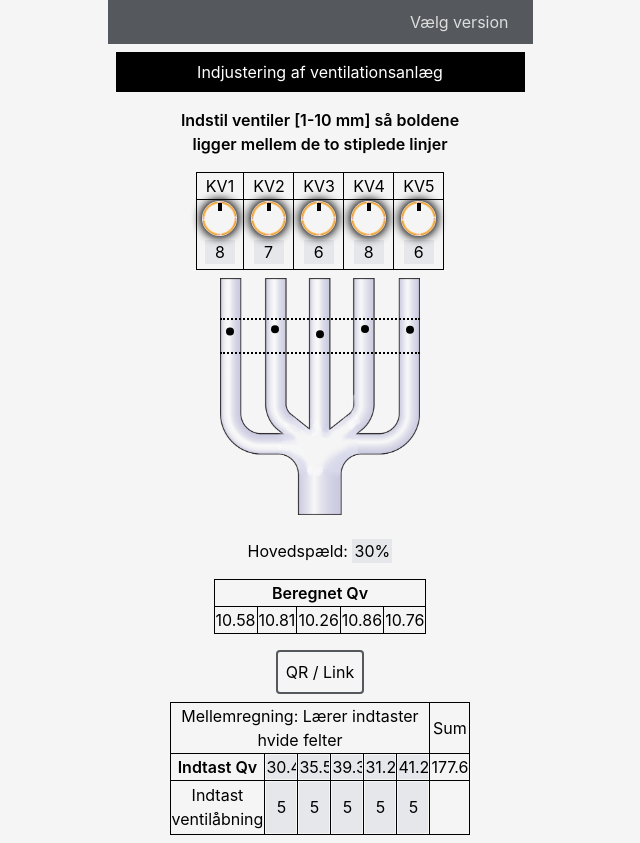
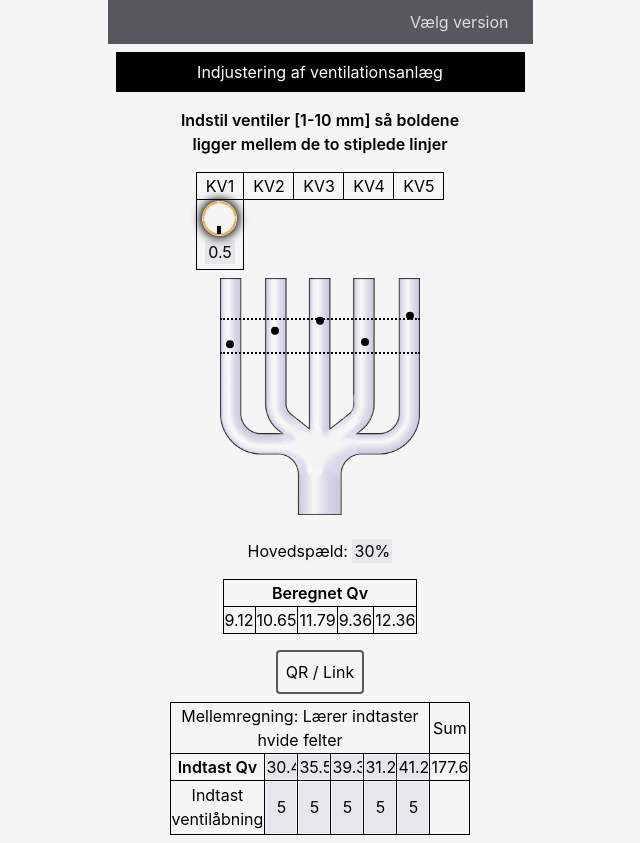
Before and after one commit to Alexander-Gronninger/CMK-vvs-app, a React (Create React App) app: page /GF2 in a window 1280 px wide. Shown: the whole page, without its empty margins (320-960 px from the left). Built offline with nearby package versions, Linux system fonts and the light colour scheme.

Commit message:
fix various issues, test new rotation method
fix background image, QR code data receive, and test new rotation functions that use event listener

```diff
--- a/src/components/ValveRotation.js
+++ b/src/components/ValveRotation.js
@@ -1,4 +1,4 @@
-import React, { useState, useRef, useContext } from "react";
+import React, { useState, useRef, useContext, useEffect } from "react";
 import GF2Context from "../context/GF2Context";
 
 /*
@@ -23,77 +23,129 @@ const ValveRotation = ({
   /* References the div which contains the image */
   const imageRef = useRef(null);
 
-  const [isMouseDown, setIsMouseDown] = useState(false);
-  const [fullRotations, setFullRotations] = useState(
-    Math.floor(GF2Data[index + 1] && GF2Data[index + 1].StudentKVOpening - 1)
-  );
+  useEffect(() => {
+    // Attach mousedown & mouseup event listener to the entire document
+    imageRef.current.addEventListener(getMouseDown(), handleMouseDown);
+    document.addEventListener(getMouseUp(), handleMouseUp);
+
+    // Clean up event listeners when the component unmounts
+    return () => {
+      // eslint-disable-next-line
+      imageRef.current.removeEventListener(getMouseDown(), handleMouseDown);
+      document.removeEventListener(getMouseUp(), handleMouseUp);
+    };
+    // eslint-disable-next-line
+  }, []);
+
+  /* Whether its desktop or phone */
+  function getMouseDown() {
+    // eslint-disable-next-line
+    if (detectMobile() == "desktop") {
+      return "mousedown";
+    } else {
+      return "touchstart";
+    }
+  }
+
+  function getMouseMove() {
+    // eslint-disable-next-line
+    if (detectMobile() == "desktop") {
+      return "mousemove";
+    } else {
+      return "touchmove";
+    }
+  }
+
+  function getMouseUp() {
+    // eslint-disable-next-line
+    if (detectMobile() == "desktop") {
+      return "mouseup";
+    } else {
+      return "touchend";
+    }
+  }
+
+  //detect for mobile devices from https://www.sitepoint.com/navigator-useragent-mobiles-including-ipad/
+  function detectMobile() {
+    var result = navigator.userAgent.match(
+      /(iphone)|(ipod)|(ipad)|(android)|(blackberry)|(windows phone)|(symbian)/i
+    );
+
+    if (result !== null) {
+      return "mobile";
+    } else {
+      return "desktop";
+    }
+  }
+
+  const [fullRotations, setFullRotations] = useState(() => {
+    const initialFullRotations = Math.floor(
+      GF2Data[index + 1] && GF2Data[index + 1].StudentKVOpening - 1
+    );
+
+    // Ensure it doesn't go below 0
+    const limitedFullRotations = Math.max(0, initialFullRotations);
+
+    // Ensure it doesn't go above 10
+    return Math.min(10, limitedFullRotations);
+  });
   const [rotation, setRotation] = useState(
     (opening - fullRotations - minOpening) * degreesPerOpening
   );
+
   const [prevAngle, setPrevAngle] = useState(
     (opening - fullRotations - minOpening) * degreesPerOpening
   );
 
-  console.log(fullRotations);
   /* image size */
   const imageSize = (size && size) || "50px";
 
-  /* When user mouseDown on the div, update the state that tracks if user is holding down their mouse */
   const handleMouseDown = (event) => {
+    /* When user mouseDown on the div, update the state that tracks if user is holding down their mouse */
     event.preventDefault();
-    setIsMouseDown(true);
+
+    document.addEventListener(getMouseMove(), handleMouseMove);
 
     /* Updated various sub-states in case opening has been modified from a different component */
-    setFullRotations(
-      Math.floor(GF2Data[index + 1] && GF2Data[index + 1].StudentKVOpening - 1)
-    );
+    setFullRotations((prevFullRotations) => {
+      const newFullRotations = Math.floor(
+        GF2Data[index + 1] && GF2Data[index + 1].StudentKVOpening - 1
+      );
+
+      // Ensure it doesn't go below 0
+      const limitedFullRotations = Math.max(0, newFullRotations);
+
+      // Ensure it doesn't go above 10
+      return Math.min(10, limitedFullRotations);
+    });
     setRotation((opening - fullRotations - minOpening) * degreesPerOpening);
     setPrevAngle((opening - fullRotations - minOpening) * degreesPerOpening);
   };
 
   const handleMouseUp = () => {
-    setIsMouseDown(false);
+    document.removeEventListener(getMouseMove(), handleMouseMove);
   };
 
   const handleMouseMove = (event) => {
-    if (!isMouseDown) return;
-
     // Calculate the new rotation value based on difference between center and mouse position
     let angle = calculateRotationAngle(event);
 
     // Calculate the number of full rotations completed
-    /* If user is going towards angle of 0, rotations is at 0, and the mouse is moving down, hit minimum limit */
-    if (prevAngle <= 30 && angle >= 330 && fullRotations === 0) {
-      console.log("MINIMUM TEST");
-      setOpening(1);
-      setIsMouseDown(false);
-      return;
-    }
-    /* If user is going towards angle of 360, rotations is at max and mouse is moving up, hit max limit */
-    if (
-      prevAngle >= 330 &&
-      angle <= 30 &&
-      fullRotations === maxOpening - minOpening - 1
-    ) {
-      console.log("MAXIMUM TEST");
-      setOpening(maxOpening);
-      setIsMouseDown(false);
-      return;
-    }
 
     /* If user is going towards angle of 0, rotations is at >0, and the mouse is moving down, decrease by 1 */
-    if (prevAngle <= 30 && angle >= 330 && fullRotations >= 0) {
+    /*     if (prevAngle >= 355 && angle <= 5) {
       console.log("Decreasing fullRotations by 1");
-      setFullRotations(fullRotations - 1);
-    }
+      setFullRotations((prevFullRotations) =>
+        Math.max(0, prevFullRotations - 1)
+      );
+    } */
+
     /* If user is going towards angle of 360, rotations is not at max and mouse is moving up, increase by 1 */
-    if (
-      prevAngle >= 330 &&
-      angle <= 30 &&
-      fullRotations <= maxOpening - minOpening - 1
-    ) {
+    if (prevAngle >= 355 && angle <= 5) {
       console.log("Increasing fullRotations by 1");
-      setFullRotations(fullRotations + 1);
+      setFullRotations((prevFullRotations) =>
+        Math.min(maxOpening, prevFullRotations + 1)
+      );
     }
 
     setRotation(angle);
@@ -134,9 +186,6 @@ const ValveRotation = ({
           height: `${imageSize}`,
         }}
         ref={imageRef}
-        onMouseDown={handleMouseDown}
-        onMouseMove={handleMouseMove}
-        onMouseUp={handleMouseUp}
         key={"ValveRotation" + index}
       >
         <div className="border-2 border-black border-full col-start-1 col-end-2 row-start-1 row-end-2 max-w-[10px] max-h-2 z-20 mt-[2px]"></div>
--- a/src/context/ContextProvider.js
+++ b/src/context/ContextProvider.js
@@ -14,11 +14,11 @@ const ContextProvider = ({ children }) => {
     {
       MainOpening: 0.3,
     },
-    { QV: 30.4, TeacherKVOpening: 5, StudentKVOpening: 8 },
-    { QV: 35.5, TeacherKVOpening: 5, StudentKVOpening: 7 },
-    { QV: 39.3, TeacherKVOpening: 5, StudentKVOpening: 6 },
-    { QV: 31.2, TeacherKVOpening: 5, StudentKVOpening: 8 },
-    { QV: 41.2, TeacherKVOpening: 5, StudentKVOpening: 6 },
+    { QV: 30.4, TeacherKVOpening: 5, StudentKVOpening: 0.5 },
+    { QV: 35.5, TeacherKVOpening: 5, StudentKVOpening: 0.5 },
+    { QV: 39.3, TeacherKVOpening: 5, StudentKVOpening: 0.5 },
+    { QV: 31.2, TeacherKVOpening: 5, StudentKVOpening: 0.5 },
+    { QV: 41.2, TeacherKVOpening: 5, StudentKVOpening: 0.5 },
   ]);
 
   const [version3Data, setVersion3Data] = useState([
--- a/src/pages/GF2Version.js
+++ b/src/pages/GF2Version.js
@@ -61,13 +61,16 @@ const GF2Version = () => {
           <tbody>
             <tr>
               {/* GF2Data has 1 object with standard values, the rest are valve objects, so its length-1 === amount of valves */}
-              {[...Array(GF2Data.length - 1)].map((_, index) => {
+              {/* {[...Array(GF2Data.length - 1)].map((_, index) => {
                 return (
                   <td className={tableCss}>
                     <GF2StudentKV tableCss={tableCss} index={index} />
                   </td>
                 );
-              })}
+              })} */}
+              <td className={tableCss}>
+                <GF2StudentKV tableCss={tableCss} index={1} />
+              </td>
             </tr>
           </tbody>
         </table>
```
